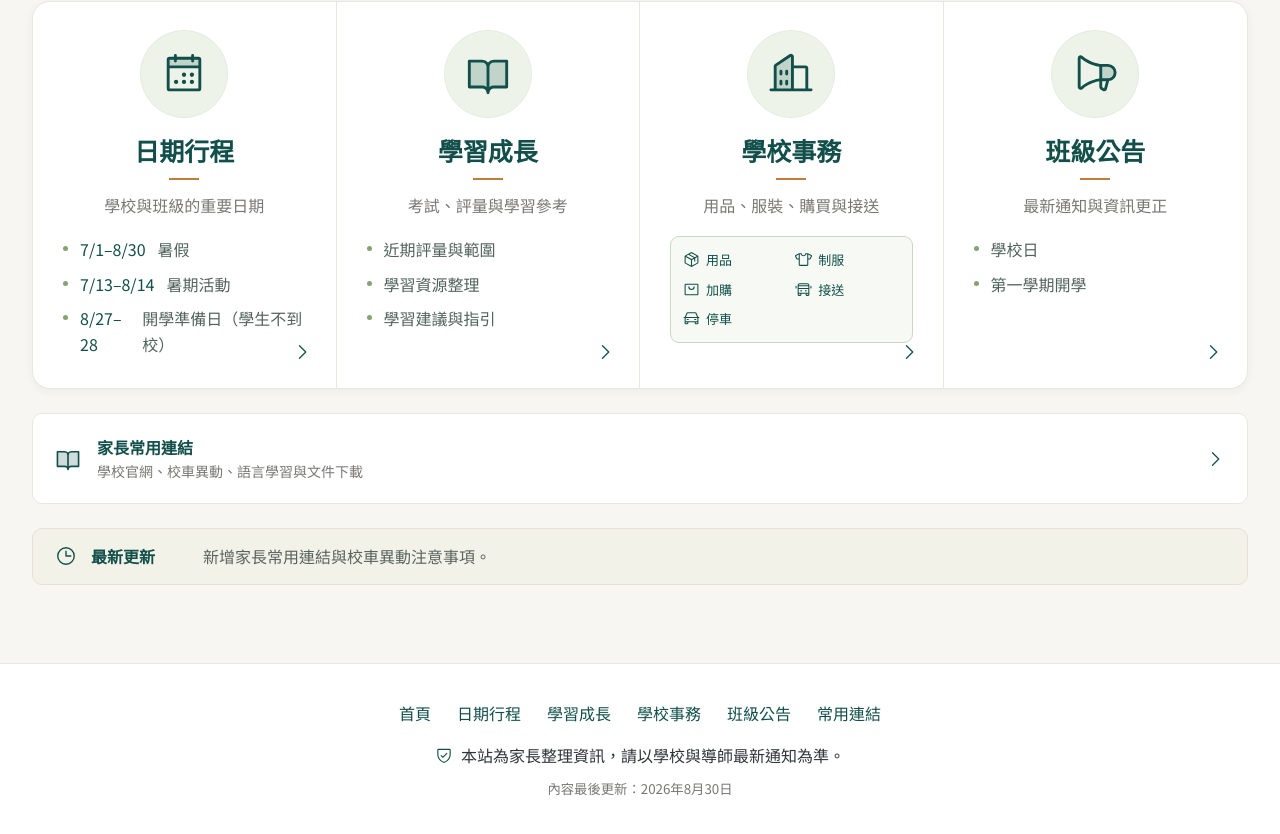
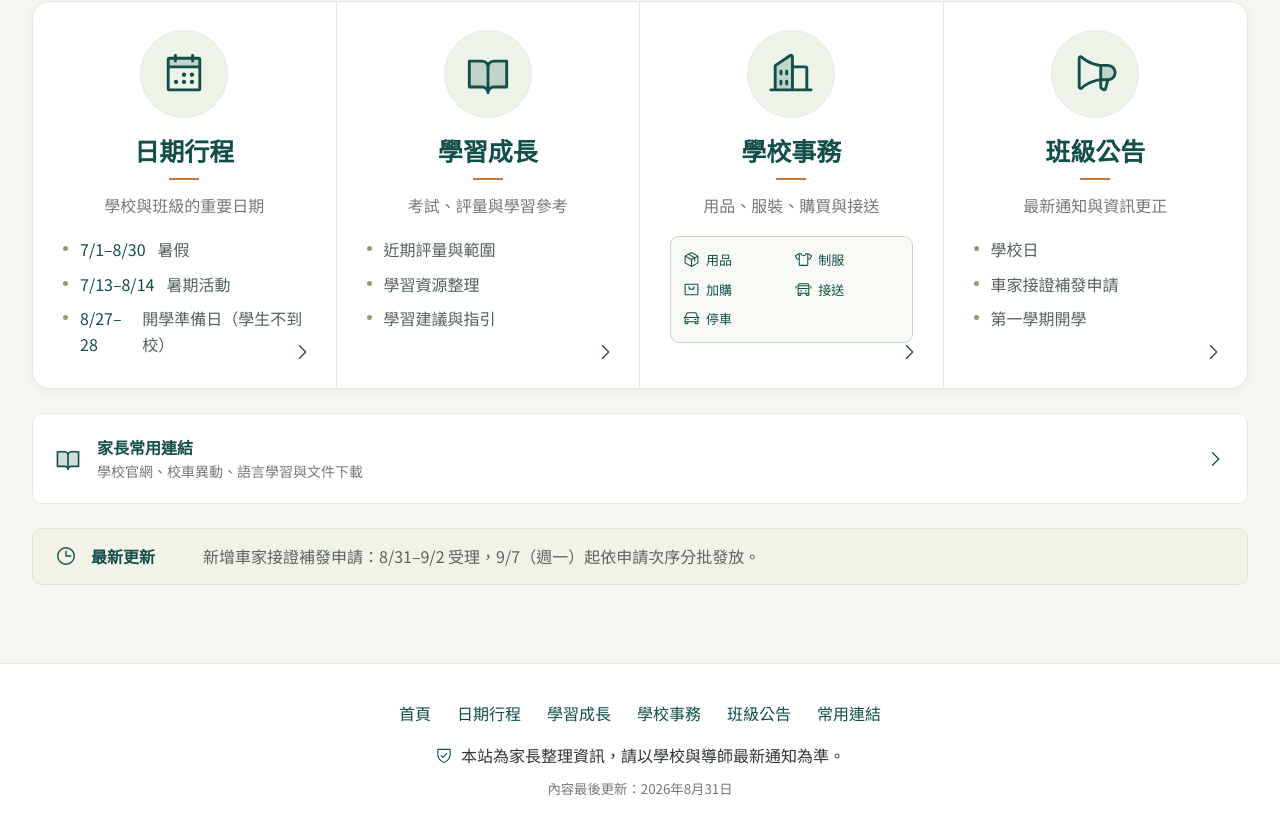
Before and after one commit to hanhanlee/wego-portal, a React (Vite) app: page / in a window 1280 px wide. Shown: the part 578-1412 px from the top of the page. Built offline with nearby package versions, Linux system fonts and the light colour scheme.

Commit message:
Add common pickup pass reissue notice

```diff
--- a/src/main.jsx
+++ b/src/main.jsx
@@ -13,7 +13,7 @@ import TimetablePage from './TimetablePage.jsx';
 import {classTimetables} from './timetable-data.js';
 import {COMMON_ORIGIN, defaultClassForHost, routeForLocation, contextualHref} from './routing.js';
 
-const UPDATED='2026年8月30日';
+const UPDATED='2026年8月31日';
 const COMMON_TITLE='Wego小一小鈴鐺資訊站';
 const nav=[
   ['/','首頁',House],
@@ -147,7 +147,7 @@ function HomePage({d,ctx}){
     </section>
     <TimetableEntry ctx={ctx}/>
     <a className="home-links-entry" href={withCtx('/links',ctx)}><BookOpen weight="duotone"/><div><strong>家長常用連結</strong><span>學校官網、校車異動、語言學習與文件下載</span></div><CaretRight/></a>
-    <section className="update-band"><Clock/><strong>最新更新</strong><span>{isClass&&classTimetables[ctx.slug]?'新增一忠班級課表、家長常用連結與校車異動注意事項。':'新增家長常用連結與校車異動注意事項。'}</span></section>
+    <section className="update-band"><Clock/><strong>最新更新</strong><span>新增車家接證補發申請：8/31–9/2 受理，9/7（週一）起依申請次序分批發放。</span></section>
   </>;
 }
 
@@ -241,7 +241,7 @@ function SchoolAffairsPage({d,ctx,path}){
   </>;
 }
 
-function NoticesPage({d}){return <><PageHeader title={`${d.label}班級公告`} description="查看最新通知與重要提醒"/><section><SectionTitle icon={Megaphone}>最新通知</SectionTitle><div className="notice-list">{d.notices.toReversed().map(item=><article key={item.id}><time>{item.date}</time><div><h3>{item.title}</h3><Source>{item.source}</Source></div></article>)}</div></section></>}
+function NoticesPage({d}){return <><PageHeader title={`${d.label}班級公告`} description="查看最新通知與重要提醒"/><section><SectionTitle icon={Megaphone}>最新通知</SectionTitle><div className="notice-list">{d.notices.toReversed().map(item=><article key={item.id}><time>{item.date}</time><div><h3>{item.title}</h3>{item.paragraphs?.map(paragraph=><p key={paragraph}>{paragraph}</p>)}{item.link?<a className="outline-button" href={item.link.url} target="_blank" rel="noopener noreferrer">{item.link.label}</a>:null}<Source>{item.source}</Source></div></article>)}</div></section></>}
 
 function NotFoundPage(){return <section className="notfound"><h1>查無此頁</h1><p>這個網址沒有對應的內容，可能是連結有誤或內容已更新。</p><a className="outline-button" href={defaultClassForHost(location.hostname)?`${COMMON_ORIGIN}/`:'#/'}><House/>回到共通首頁</a></section>}
 
--- a/src/portal-data.js
+++ b/src/portal-data.js
@@ -9,6 +9,13 @@ export const commonPortal={
   ],
   notices:[
     {id:'wego-open-notice-115s1',date:'8/31',title:'第一學期開學',source:'學校行事曆',start:'2026-08-31'},
+    {id:'wego-pickup-pass-reissue-115s1',date:'8/31–9/2',title:'車家接證補發申請',source:'薇閣小學學務處',start:'2026-08-31',
+      paragraphs:[
+        '申請期間：2026 年 8 月 31 日至 9 月 2 日。除乘坐校車的同學外，若有車家接證需求，請家長協助填寫申請表單。',
+        '學務處將審核並確認車家接使用狀況，予以補發；9 月 7 日（週一）起依申請次序分批發放。',
+        '洽詢：薇閣小學學務處丁老師，28912668 分機 301。'
+      ],
+      link:{url:'https://forms.gle/BXizKNMPjpaNGU5AA',label:'填寫車家接證補發申請表'}},
     {id:'wego-schoolday-notice-115s1',date:'9/19',title:'學校日',source:'學校行事曆',start:'2026-09-19'}
   ]
 };
```
